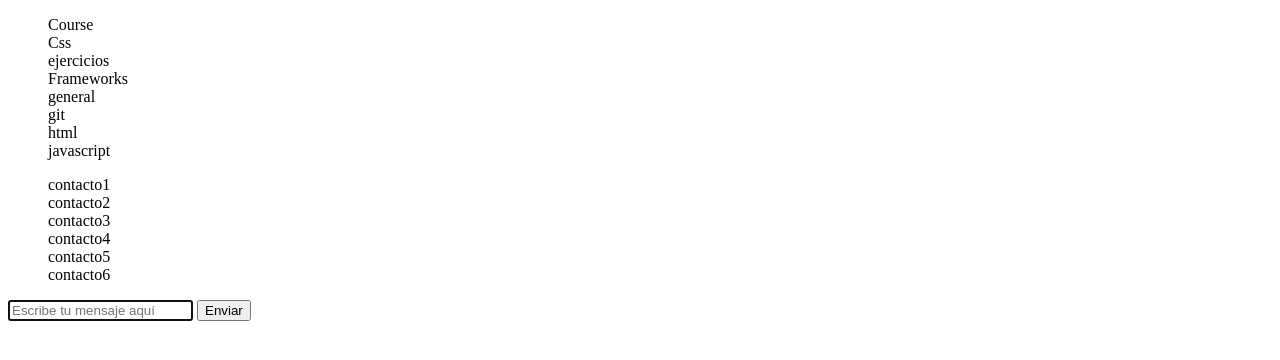
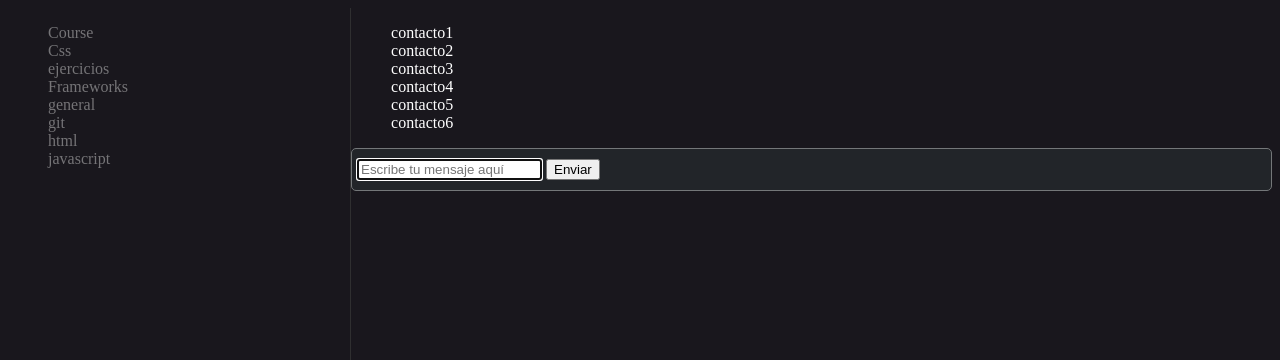
Before and after one commit to Sergioaorozco/MakeitChat, a plain HTML site: page index.html in a window 1280 px wide. Shown: the top 360 px of the page. Drawn offline with Linux system fonts and the light colour scheme.

Commit message:
Add css grid

```diff
--- a/index.html
+++ b/index.html
@@ -20,7 +20,8 @@
                 <li>javascript</li>
             </ul>
         </div>
-        <div class="chat">
+        <div class="messages">
+            <div class="chat">
             <ul>
                 <li>contacto1</li>
                 <li>contacto2</li>
@@ -36,5 +37,7 @@
         </div>
     </div>
 
+    </div>
+
 </body>
 </html>
--- a/style.css
+++ b/style.css
@@ -12,9 +12,34 @@ list-style: none;
 
 .chat ul{
     list-style:none;
+    grid-row:1/span 3;
+}
+
+.fullchat{
+    display:grid;
+    background-color: #19171D;
+    height: 100vh;
+}
+
+.input {
+    background-color: #222529;
+    border: 1px solid #747779;
+    border-radius: 5px;
+    padding: 10px 5px;
+    margin: 0;
 }
 
 
-.body{
+body{
+    color: #fff;
     background-color: #19171D;
 }
+
+.channels{
+    color:#757477;
+}
+
+.messages{
+    grid-column: 2 / span 3;
+    border-left: 1px solid #2F2F30;
+}
```
